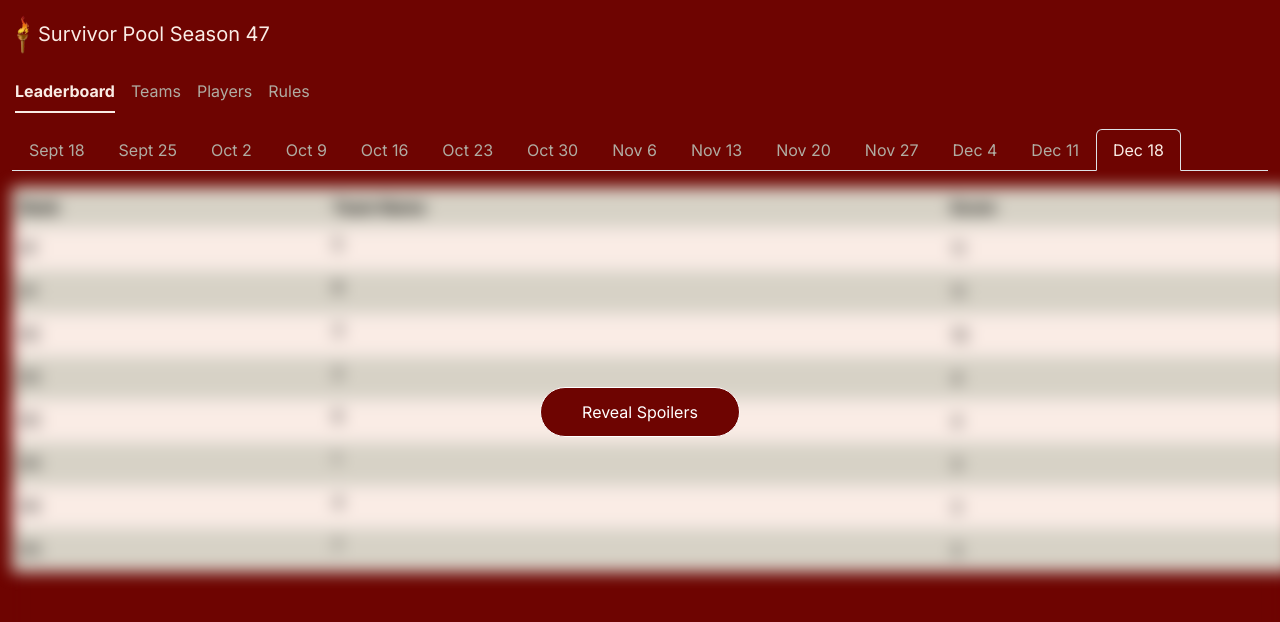
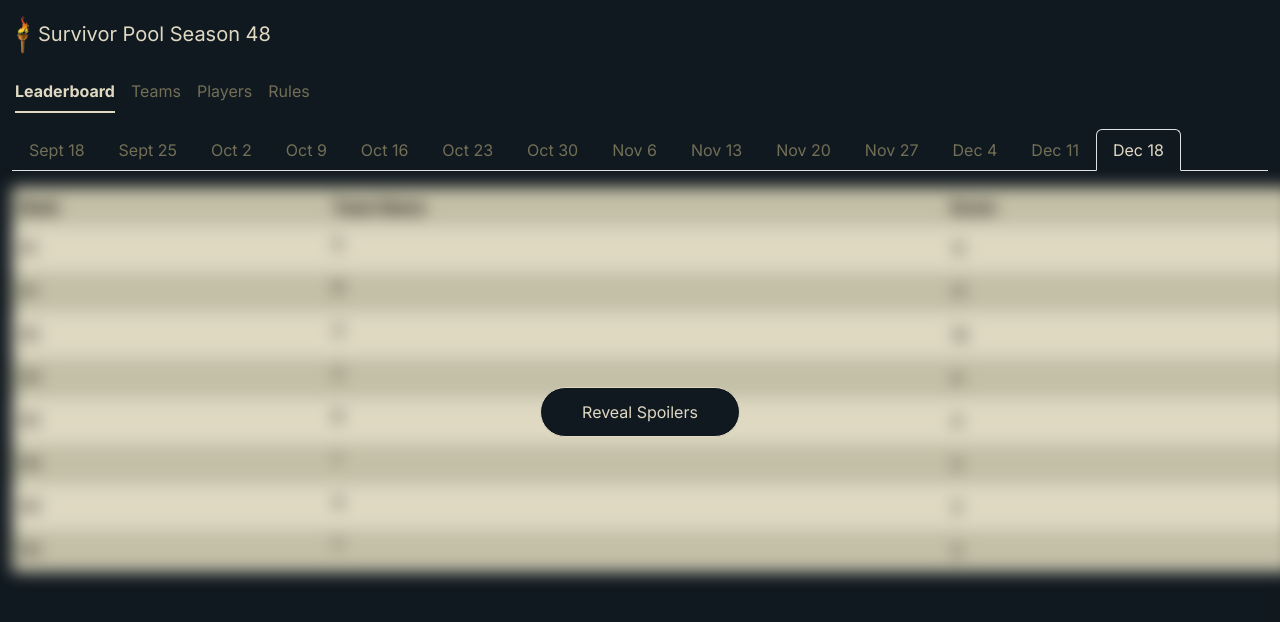
Before and after one commit to mspensieri/survivor-48, a Next.js app: page / in a window 1280 px wide. Shown: the top 622 px of the page. Built offline with nearby package versions, Linux system fonts and the light colour scheme.

Commit message:
Update 48 name and styling

```diff
--- a/package.json
+++ b/package.json
@@ -1,5 +1,5 @@
 {
-  "name": "survivor-47",
+  "name": "survivor-48",
   "version": "0.1.0",
   "private": true,
   "scripts": {
--- a/src/app/components/weekSelectorAccordion.tsx
+++ b/src/app/components/weekSelectorAccordion.tsx
@@ -17,7 +17,7 @@
     textDecoration: "none",
   },
   selectedWeekButton: {
-    backgroundColor: "var(--link-color-dark)",
+    backgroundColor: "var(--table-accent-color)",
     color: "black",
     border: "none",
     width: "100%",
--- a/src/app/layout.tsx
+++ b/src/app/layout.tsx
@@ -6,7 +6,7 @@
 const inter = Inter({ subsets: ["latin"] });
 
 export const metadata: Metadata = {
-  title: "Survivor Pool Season 47",
+  title: "Survivor Pool Season 48",
   description: "Outwit. Outplay. Outlast.",
 };
 
--- a/src/app/page.tsx
+++ b/src/app/page.tsx
@@ -22,11 +22,11 @@
 
 const styles = {
   spoilersButton: {
-    color: "white",
-    backgroundColor: "rgb(110, 4, 1)",
+    color: "var(--link-color)",
+    backgroundColor: "var(--background-color)",
+    border: "1px solid var(--link-color)",
     width: "200px",
     height: "50px",
-    border: "1px solid white",
     borderRadius: "25px",
     left: "50%",
     marginTop: "200px",
@@ -145,7 +145,7 @@
             height={30}
             style={{ display: "inline" }}
           ></img>
-          Survivor Pool Season 47
+          Survivor Pool Season 48
         </Navbar.Brand>
       </Navbar>
       <Tabs
```
Also changed, not shown: src/app/globals.css, 2 other files (tests, documents, lock files or other folders).
